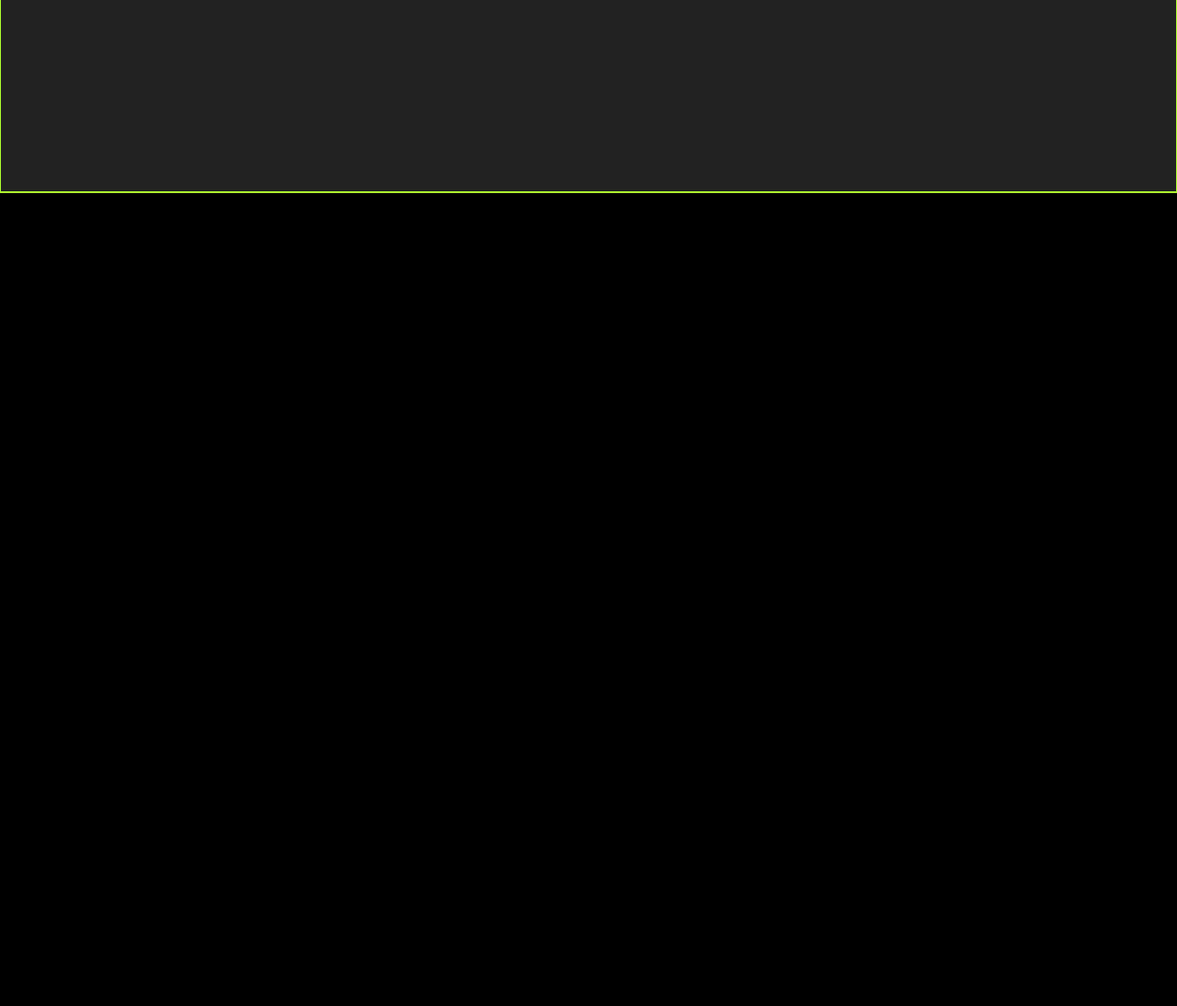
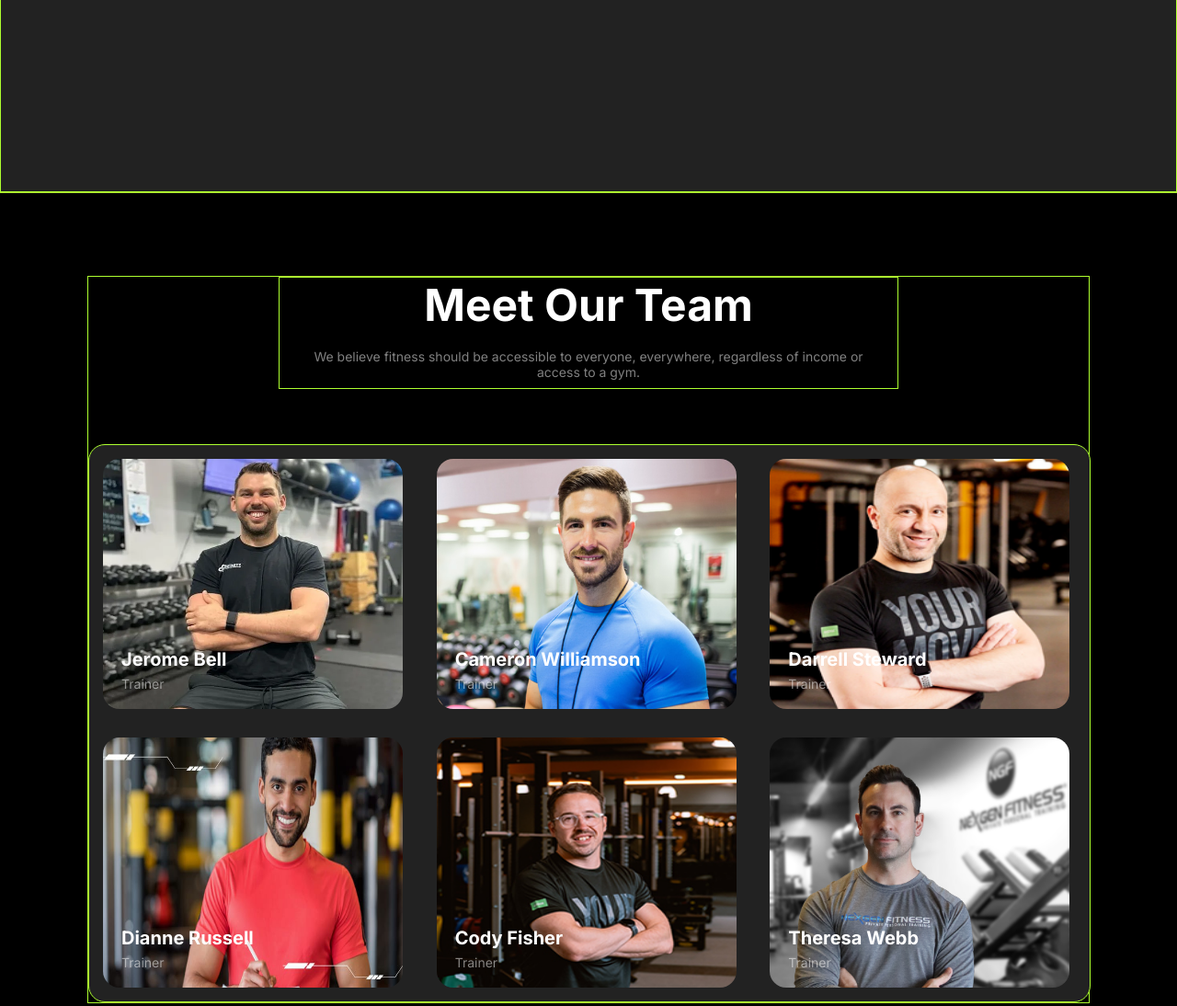
Before and after one commit to monzila-akter/assignment-2, a plain HTML site: page index.html in a window 1280 px wide. Shown: the part 2384-3478 px from the top of the page at 92% size. Before the commit the page ends 2684 px from the top, so only its background shows below. Drawn offline with Linux system fonts and the light colour scheme; a web font is replaced by a local one.

Commit message:
added all file changes

```diff
--- a/index.html
+++ b/index.html
@@ -116,7 +116,53 @@
         </div>
         <div class="calculator-content"></div>
       </section>
+      <!-- start team section here -->
+      <section class="team">
+        <div class="team-text">
+          <h2>Meet Our Team</h2>
+          <p>
+            We believe fitness should be accessible to everyone, everywhere,
+            regardless of income or<br />
+            access to a gym.
+          </p>
+        </div>
+        <div class="team-content">
+          <div class="team-image">
+            <img src="../Assignment-2/images/trainer1.png" alt="" />
+            <h4>Jerome Bell</h4>
+            <p>Trainer</p>
+          </div>
+          <div class="team-image">
+            <img src="../Assignment-2/images/trainer2.png" alt="" />
+            <h4>Cameron Williamson</h4>
+            <p>Trainer</p>
+          </div>
+          <div class="team-image">
+            <img src="../Assignment-2/images/trainer3.png" alt="" />
+            <h4>Darrell Steward</h4>
+            <p>Trainer</p>
+          </div>
+          <div class="team-image">
+            <img src="../Assignment-2/images/trainer4.png" alt="" />
+            <h4>Dianne Russell</h4>
+            <p>Trainer</p>
+          </div>
+          <div class="team-image">
+            <img src="../Assignment-2/images/trainer5.png" alt="" />
+            <h4>Cody Fisher</h4>
+            <p>Trainer</p>
+          </div>
+          <div class="team-image">
+            <img src="../Assignment-2/images/trainer6.png" alt="" />
+            <h4>Theresa Webb</h4>
+            <p>Trainer</p>
+          </div>
+        </div>
+      </section>
     </main>
-    <footer></footer>
+    <!-- start footer section here -->
+    <footer>
+      <div class="fitness"></div>
+    </footer>
   </body>
 </html>
--- a/styles.css
+++ b/styles.css
@@ -313,3 +313,85 @@ body {
   background-color: #222222;
   border: 1px solid greenyellow;
 }
+/* styles team section here */
+.team {
+  max-width: 85%;
+  margin: 0 auto;
+  margin-bottom: 100px;
+  border: 1px solid greenyellow;
+}
+.team-text {
+  width: 672px;
+  height: 120px;
+  margin: 0 auto;
+  margin-bottom: 60px;
+  border: 1px solid greenyellow;
+}
+.team-text h2 {
+  font-size: 48px;
+  font-weight: bolder;
+  color: #ffffff;
+  text-align: center;
+  margin-bottom: 18px;
+}
+.team-text p {
+  font-size: 14px;
+  color: #ffffff;
+  opacity: 50%;
+  text-align: center;
+}
+.team-content {
+  width: 100%;
+  height: 605px;
+  margin: 0 auto;
+  background-color: #222222;
+  border-radius: 18px;
+  display: grid;
+  grid-template-columns: repeat(3, 1fr);
+  justify-content: center;
+  align-items: center;
+  border: 1px solid greenyellow;
+}
+.team-image {
+  width: 326px;
+  height: 272px;
+  margin: 15px 15px 15px 15px;
+}
+.team-image img {
+  width: 100%;
+  height: 100%;
+  position: relative;
+  border-radius: 18px;
+}
+.team-image h4 {
+  font-size: 20px;
+  font-weight: bolder;
+  color: #ffffff;
+  position: absolute;
+  margin-top: -70px;
+  margin-left: 20px;
+}
+.team-image p {
+  font-size: 14px;
+  color: #ffffff;
+  opacity: 50%;
+  position: absolute;
+  margin-top: -40px;
+  margin-left: 20px;
+}
+/* styles footer section here */
+footer {
+  width: 100%;
+  height: 490px;
+  background-color: #222222;
+  margin: 0 auto;
+}
+.fitness {
+  max-width: 85%;
+  height: 250px;
+  border: 1px solid greenyellow;
+  margin: 0 auto;
+  margin-top: 65px;
+  display: flex;
+  justify-content: space-between;
+}
```
